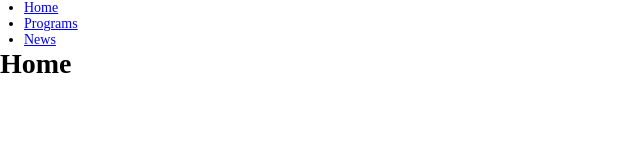
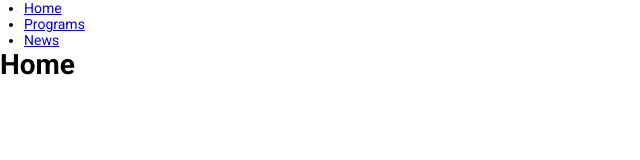
Before and after one commit to jesusgoku/testing-nuxt, a Nuxt app: page / in a window 1280 px wide. Shown: the top 160 px of the page, without its empty margins (0-640 px from the left). Built offline with nearby package versions, Linux system fonts and the light colour scheme.

Commit message:
feat(layout): set default font

```diff
--- a/layouts/default.vue
+++ b/layouts/default.vue
@@ -8,3 +8,9 @@
     <nuxt/>
   </div>
 </template>
+
+<style>
+body {
+  font-family: 'Roboto', sans-serif;
+}
+</style>
```
